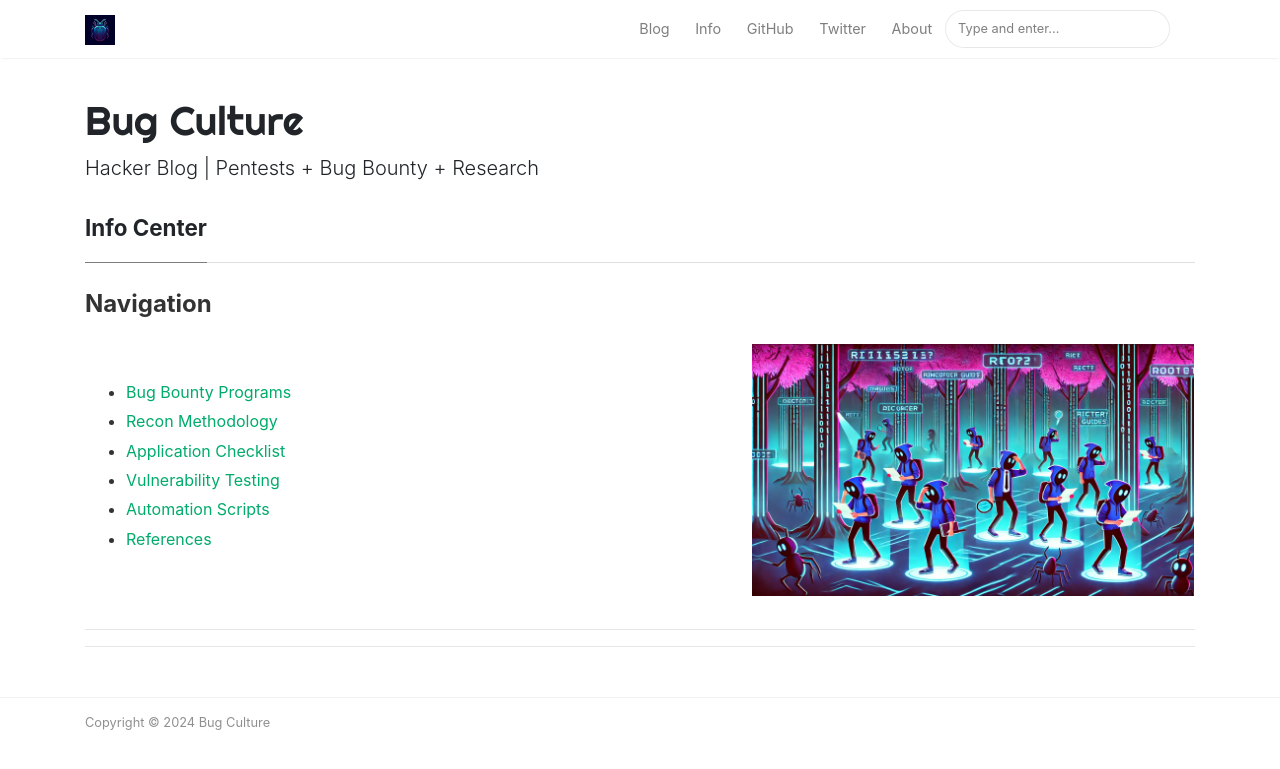
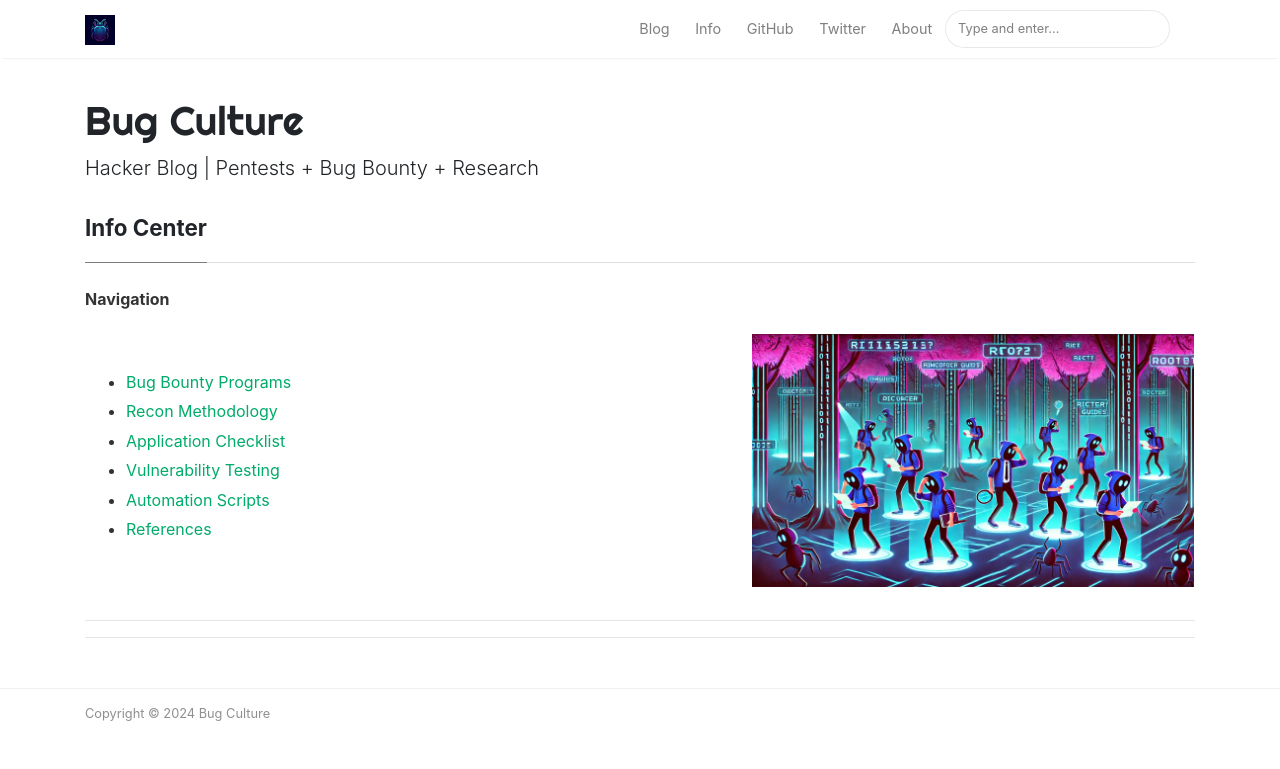
Before and after one commit to Turbul3nce/Turbul3nce.github.io, a Jekyll site: the page built from _pages/info.md, in a window 1280 px wide. Shown: the top 769 px of the page. Built offline with Jekyll 4.4.1, drawn with Linux system fonts in a browser that asks for light colours; nearby versions of some CDN libraries.

```diff
--- a/_pages/info.md
+++ b/_pages/info.md
@@ -5,7 +5,7 @@ permalink: /info
 comments: false
 ---
 
-<h4>Navigation</h4>
+<h6>Navigation</h6>
 <div>
   <table style="width:100%;">
     <tr>
```
